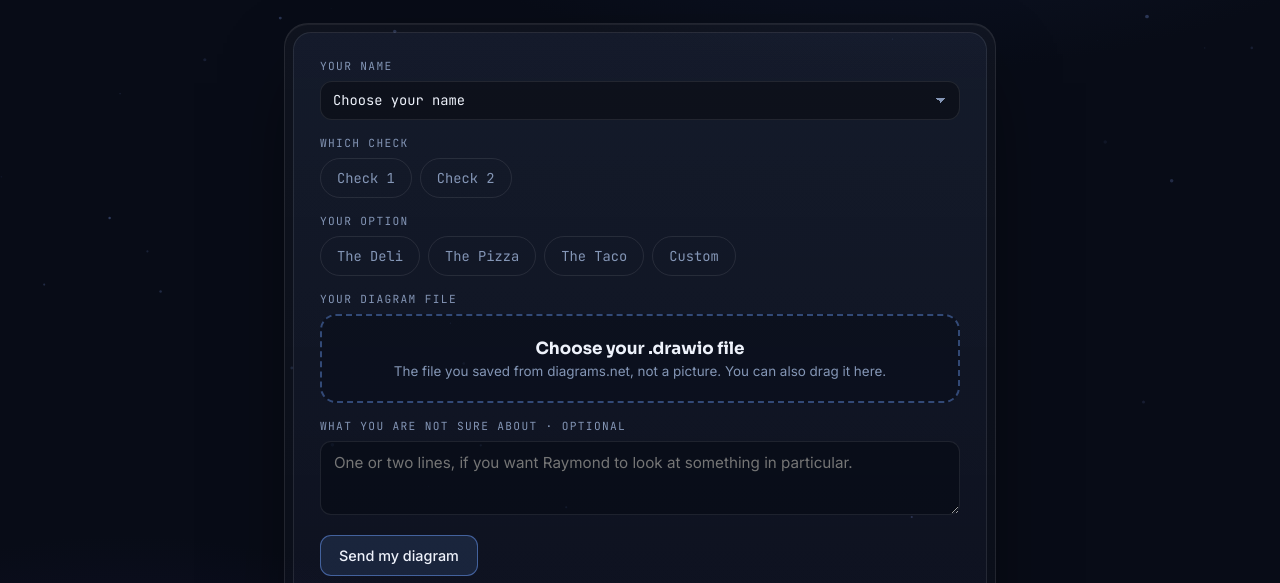
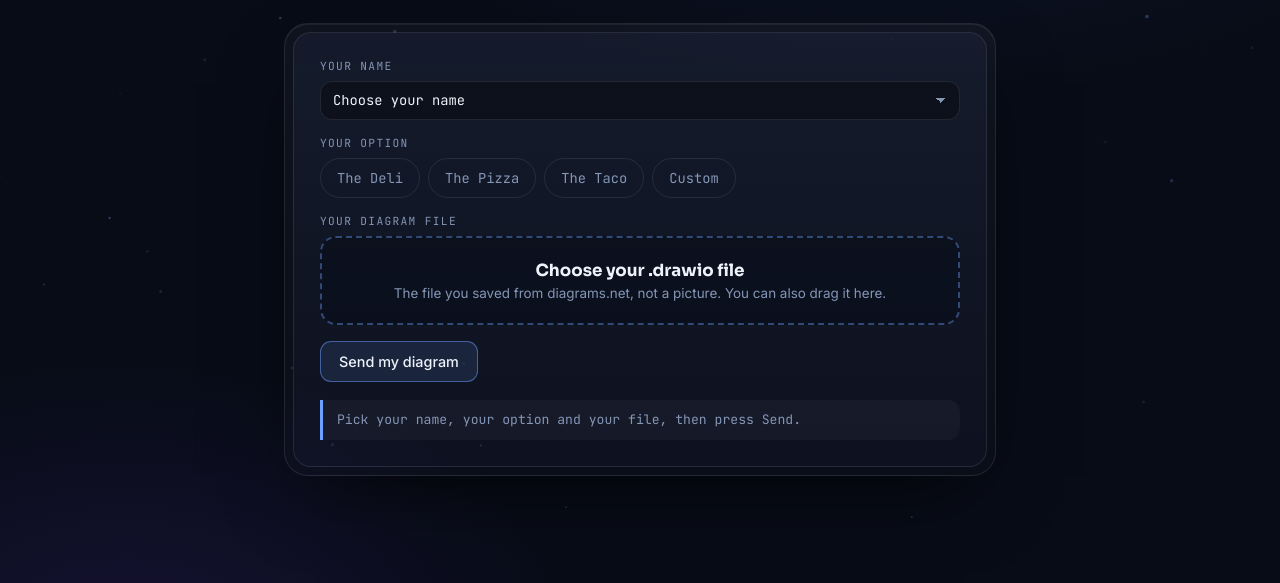
Before and after one commit to RayMaroun/yearup-java-fall2026, a plain HTML site: page tools/diagram-hand-in.html in a window 1280 px wide. Shown: the part 217-800 px from the top of the page. Drawn offline with Linux system fonts and the light colour scheme.

Commit message:
Capstone 2 hand-in page: no check choice and no note; the program decides the check by the day
Co-Authored-By: Claude Fable 5.2 <noreply@anthropic.com>
Claude-Session: https://claude.ai/code/session_01BMBoSUYz6yQcwgEdad1fzr

```diff
--- a/tools/diagram-hand-in.html
+++ b/tools/diagram-hand-in.html
@@ -93,8 +93,6 @@
   .drop span{display:block;font-size:.84rem;color:var(--muted);margin-top:4px}
   .drop.has{border-style:solid;border-color:rgba(70,217,138,.6)} .drop.has b{color:var(--good)}
   .drop input{position:absolute;left:-9999px}
-  textarea{width:100%;min-height:74px;resize:vertical;font:inherit;font-size:.95rem;color:var(--ink);background:rgba(6,10,20,.6);border:1px solid var(--line);border-radius:11px;padding:11px 13px}
-  textarea:focus{outline:2px solid var(--accent);outline-offset:1px}
   .again{margin-top:16px}
 </style>
 </head>
@@ -113,10 +111,6 @@
         <select id="who" required><option value="">Choose your name</option></select>
       </div>
       <div class="field">
-        <p class="lab">Which check</p>
-        <div class="choice" id="check"><button type="button" class="cb" data-v="1">Check 1</button><button type="button" class="cb" data-v="2">Check 2</button></div>
-      </div>
-      <div class="field">
         <p class="lab">Your option</p>
         <div class="choice" id="option"><button type="button" class="cb" data-v="deli">The Deli</button><button type="button" class="cb" data-v="pizza">The Pizza</button><button type="button" class="cb" data-v="taco">The Taco</button><button type="button" class="cb" data-v="custom">Custom</button></div>
       </div>
@@ -125,12 +119,8 @@
         <label class="drop" id="drop"><input type="file" id="file" accept=".drawio,.xml,text/xml,application/xml">
           <b id="dropBig">Choose your .drawio file</b><span id="dropSmall">The file you saved from diagrams.net, not a picture. You can also drag it here.</span></label>
       </div>
-      <div class="field">
-        <p class="lab">What you are not sure about &middot; optional</p>
-        <textarea id="note" maxlength="1000" placeholder="One or two lines, if you want Raymond to look at something in particular."></textarea>
-      </div>
       <button type="submit" class="btn primary" id="go">Send my diagram</button>
-      <div class="status" id="status">Pick your name, the check, your option and your file, then press Send.</div>
+      <div class="status" id="status">Pick your name, your option and your file, then press Send.</div>
     </form>
 
     <div class="done hidden" id="done">
@@ -149,13 +139,13 @@
 </div>
 
 <script src="roster.js?v=2026-10-27c"></script>
-<script src="diagram-hand-in-config.js?v=2026-11-24a"></script>
+<script src="diagram-hand-in-config.js?v=2026-11-24b"></script>
 <script>
 (function(){
   "use strict";
   function $(id){ return document.getElementById(id); }
   var C = window.DIAGRAM_HAND_IN || {}, preview = /[?&]preview=1/.test(location.search);
-  var state = { check:"", option:"", xml:"", fileName:"" };
+  var state = { option:"", xml:"", fileName:"" };
 
   if (!C.endpoint){ $("f").classList.add("hidden"); $("closed").classList.remove("hidden"); }
 
@@ -167,11 +157,11 @@
 
   function status(text, tone){ var s=$("status"); s.textContent=text; s.className="status"+(tone?" "+tone:""); }
   function paint(){
-    [["check",state.check],["option",state.option]].forEach(function(g){
+    [["option",state.option]].forEach(function(g){
       [].forEach.call(document.querySelectorAll("#"+g[0]+" .cb"), function(b){ b.classList.toggle("on", b.getAttribute("data-v")===g[1]); });
     });
   }
-  ["check","option"].forEach(function(g){
+  ["option"].forEach(function(g){
     $(g).addEventListener("click", function(e){ var b=e.target.closest(".cb"); if(!b) return; state[g]=b.getAttribute("data-v"); paint(); });
   });
   paint();
@@ -203,20 +193,19 @@
     e.preventDefault();
     var who = $("who").value;
     if (!who){ status("Choose your name.","trouble"); return; }
-    if (!state.check){ status("Choose Check 1 or Check 2.","trouble"); return; }
     if (!state.option){ status("Choose your option.","trouble"); return; }
     if (!state.xml){ status("Choose your .drawio file.","trouble"); return; }
     try { localStorage.setItem("hub-submit-me", who); } catch(err){}
     $("go").disabled = true; status("Sending...","acting");
     /* text/plain keeps this a simple request, which the receiving program accepts from another site */
     fetch(C.endpoint, { method:"POST", headers:{ "Content-Type":"text/plain;charset=utf-8" },
-      body: JSON.stringify({ who:who, check:state.check, option:state.option, fileName:state.fileName, note:$("note").value, xml:state.xml }) })
+      body: JSON.stringify({ who:who, option:state.option, fileName:state.fileName, xml:state.xml }) })
       .then(function(r){ return r.json(); })
       .then(function(a){
         $("go").disabled = false;
         if (!a || !a.ok){ status((a && a.message) || "It did not go through. Try again, or send your file to Raymond on Teams.","trouble"); return; }
         $("f").classList.add("hidden"); $("done").classList.remove("hidden");
-        $("doneWho").textContent = a.who + ", Check " + a.check + (a.number > 1 ? ", hand-in number " + a.number : "");
+        $("doneWho").textContent = a.who + (a.number > 1 ? ", version " + a.number : "");
         $("doneFile").textContent = state.fileName;
         $("doneWhen").textContent = a.when;
       })
```
